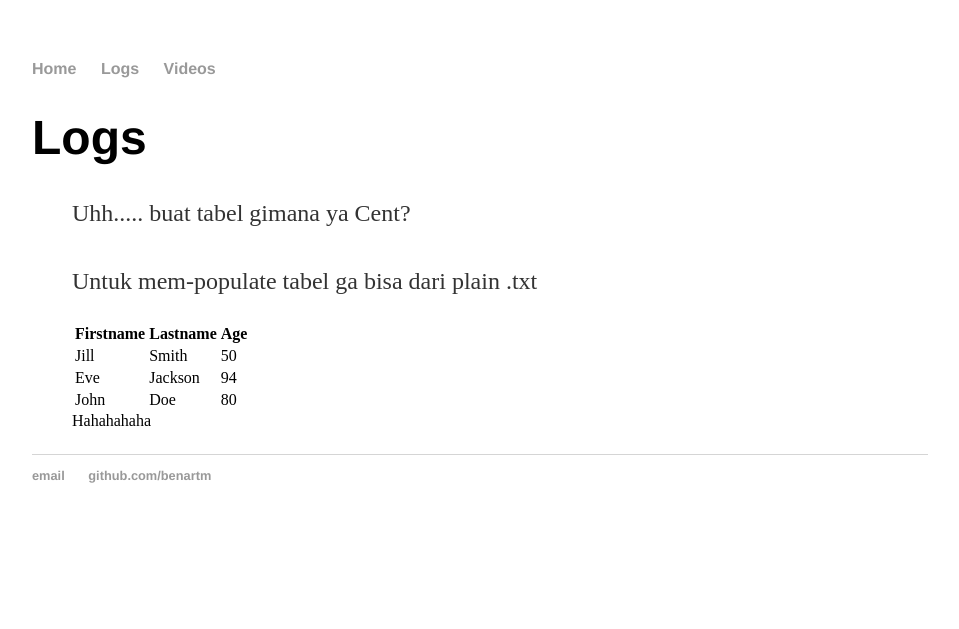
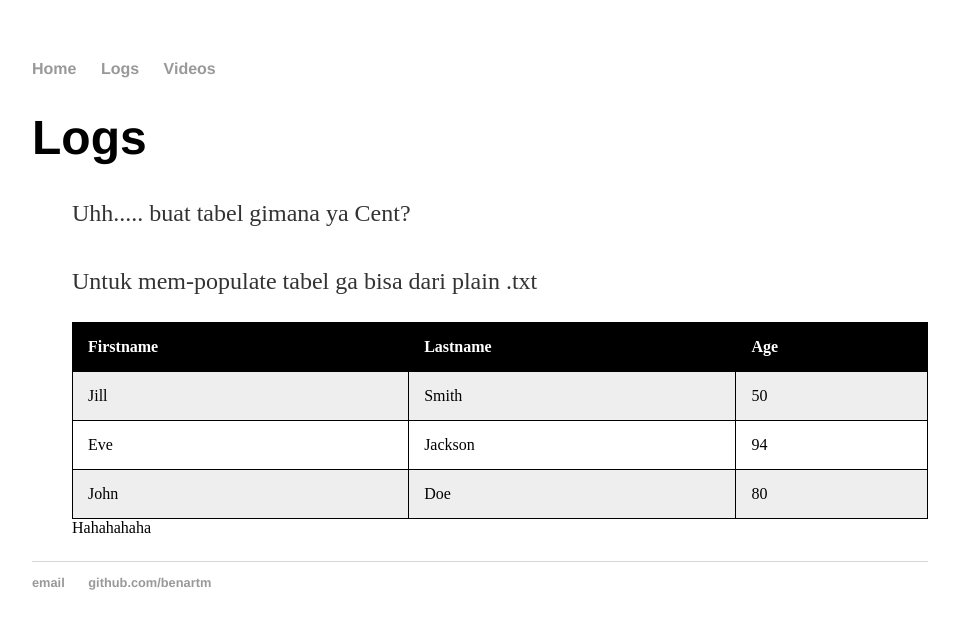
Before and after one commit to BenArtM/BenArtM.github.io, a Jekyll site: the page built from logs/index.html, in a window 1280 px wide. Shown: the top 629 px of the page, without its empty margins (160-1119 px from the left). Built offline with Jekyll 4.4.1, drawn with Linux system fonts in a browser that asks for light colours.

Commit message:
Update main.css

```diff
--- a/css/main.css
+++ b/css/main.css
@@ -38,6 +38,29 @@ ul.posts {
     font-size: 1.5em;
 }
 
+
+table {
+    width:100%;
+}
+table, th, td {
+    border: 1px solid black;
+    border-collapse: collapse;
+}
+th, td {
+    padding: 15px;
+    text-align: left;
+}
+table#t01 tr:nth-child(even) {
+    background-color: #eee;
+}
+table#t01 tr:nth-child(odd) {
+   background-color: #fff;
+}
+table#t01 th {
+    background-color: black;
+    color: white;
+}
+
 ul.posts li {
     list-style: none;
 }
```
